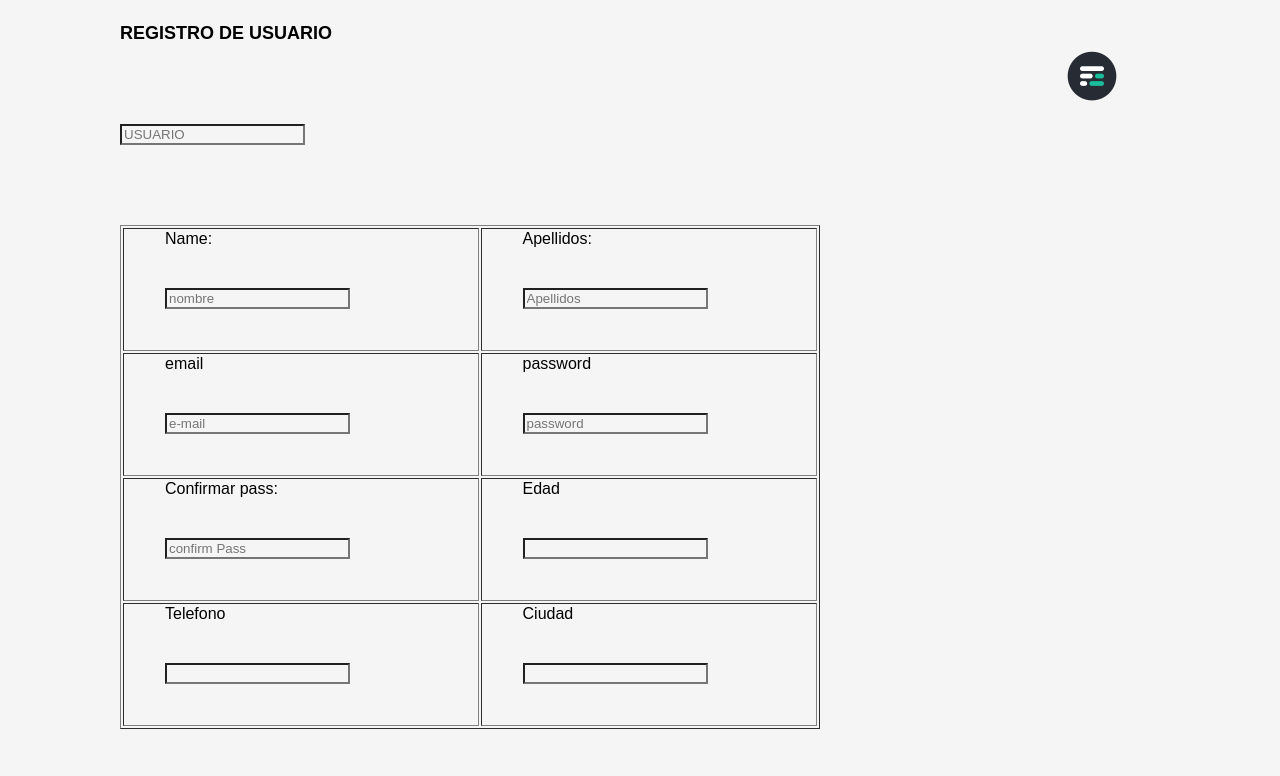
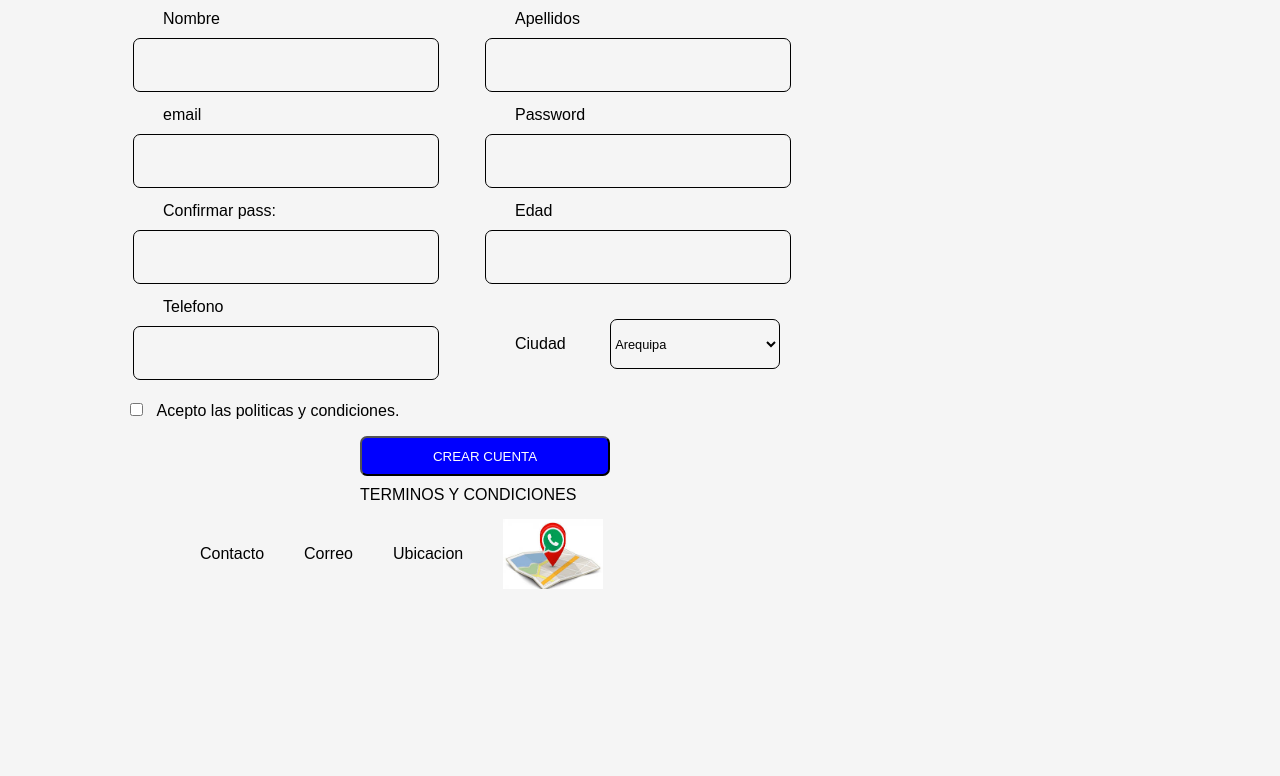
Before and after one commit to KOKODRIL0/CODIGO-FACILITO, a plain HTML site: page Registro/Registro/Registro.html in a window 1280 px wide. Shown: the part 173-949 px from the top of the page. After the commit the page ends 800 px from the top, so only its background shows below. Drawn offline with Linux system fonts and the light colour scheme.

Commit message:
Registro
Registro

```diff
--- a/Registro/Registro/Registro.css
+++ b/Registro/Registro/Registro.css
@@ -1,24 +1,32 @@
 *{
     background-color: whitesmoke;
-    margin: 40px;
+    margin-left : 40px;
     font-family: sans-serif;
-
-
 }
 
 
-#contenedor{
-    height: 70px;
-    font: bold 26px Verdana, sans-serif;
-    border-style: solid;
+
+#seccion{
+    margin: 0;
+    padding:0;
 }
 
-#img{
-    float: right;
-}
 
 h1{
     font-size: 18px;
+    text-align: center;
+}
+
+#foto-texto{
+display: flex;
+align-items: center;
+height: 100px;
+}
+
+#usur-box{
+    align-items: center;
+    margin:0 0 0 250px;
+
 }
 
 #button{
@@ -27,3 +35,61 @@
     margin: 0 auto;
 
 }
+
+input[type="text"],input[type="email"],input[type="password"],input[type="tel"],input[type="list"],input[type="texarea"] {
+    background: #f5f5f5;
+    font-size: 0.8rem;
+    border-radius: 7px;
+    border:1px solid;
+    width: 300px;
+    height: 50px;
+    margin:10px;
+}
+
+input[type="number"]{
+
+    background: #f5f5f5;
+    font-size: 0.8rem;
+    border-radius: 7px;
+    border:1px solid;
+    width: 300px;
+    height: 50px;
+    margin: 10px;
+}
+
+input[type="texarea"]{
+    background-color: darkseagreen;
+    border:darkgreen;
+}
+
+#button{
+    width: 250px;
+    height: 40px;
+    border-radius: 7px;
+    margin:10px 0 10px 200px;
+    }
+
+#pie{
+display: flex;
+align-items: center;
+margin-left: 1000x;
+height: 100px;
+}
+
+p{
+    margin:0 0 0 200px;
+}
+
+#city{
+    width: 170px;
+    height: 50px;
+    font-size: 0.8rem;
+    border-radius: 7px;
+    border:1px solid;
+
+}
+
+#check{
+    margin: 10px;
+
+}
--- a/Registro/Registro/Registro.html
+++ b/Registro/Registro/Registro.html
@@ -1,5 +1,6 @@
 <!DOCTYPE html>
 <html lang="en">
+
 <head>
     <meta charset="UTF-8">
     <meta name="viewport" content="width=device-width, initial-scale=1.0">
@@ -7,44 +8,44 @@
     <title>Document</title>
     <link rel="stylesheet" href="./Registro.css">
 </head>
+
 <body>
-    <header id="contenedor">
-        <h1>CODIGO FACILITO</h1>
-        <img id="img" src="./codigo-facilito.png" alt="" width="50px" height="50px">
 
+    <section id="seccion">
+        <!-- ______________________________________________________________ -->
+        <div id="foto-texto">
 
+            <div><img src="./foto.jfif" width="100px" height="100px"></div>
+            <div id="registro">
+                <h1>REGISTRO DE USUARIO</h1>
+            </div>
+        </div>
+        <div id="usur-box">
+            <input type="texarea" placeholder="USUARIO">
+        </div>
 
-
-    </header>
-    <!-- ____________________________________________________ -->
-    <thead class="reg-us">
-            <h1>REGISTRO DE USUARIO</h1>
-
-            <input type="texarea" placeholder="USUARIO">
-    </thead>
-
-
-<table border="1" width="700px" heigth="1000px">
-
+        <!-- _______________________________________________________________-->
+        <table width="700px" heigth="1000px">
+            <div class="entradas">
                 <tr>
                     <td>
-        <label for="name">Name:</label>
-        <input type="text" placeholder="nombre">
+                        <label for="name">Nombre</label>
+                        <input type="text">
                     </td>
                     <td>
-        <label for="name">Apellidos:</label>
-        <input type="text"placeholder="Apellidos">
+                        <label for="name">Apellidos</label>
+                        <input type="text">
                     </td>
                 </tr>
 
                 <tr>
                     <td>
                         <label for="name">email</label>
-        <input type="email" placeholder="e-mail">
+                        <input type="email">
                     </td>
                     <td>
-        <label for="name">password</label>
-        <input type="password" placeholder="password">
+                        <label for="name">Password</label>
+                        <input type="password">
                     </td>
 
                 </tr>
@@ -52,11 +53,12 @@
                 <tr>
                     <td>
                         <label for="name">Confirmar pass:</label>
-        <input type="text" placeholder="confirm Pass">
+                        <input type="password">
                     </td>
                     <td>
                         <label for="name">Edad</label>
                         <input type="number">
+                    </td>
                 </tr>
 
                 <tr>
@@ -66,24 +68,38 @@
                         <input type="tel">
                     </td>
                     <td>
-        <label for="name">Ciudad</label>
-        <input type="list">
+                        <label   for="name">Ciudad</label>
+
+                        <select id="city" >
+                            <option value="1">Arequipa</option>
+                            <option value="2">Iquitos</option>
+                        </select>
                     </td>
+                </tr>
+            </div>
 
         </table>
-    </tr>
+        <!-- _______________________________________________________ -->
+
+        <div >
+            <input id="check" type="checkbox"> Acepto las politicas y condiciones.
+
+            <div>
+                <button id="button" type="submit">CREAR CUENTA</button>
+                <p>TERMINOS Y CONDICIONES</p>
+            </div>
 
 
 
-        <input type="checkbox" > Acepto las politicas
-
-        <button id="button" type="submit">CREAR CUENTA</button>
             <!--_____________________________________________________-->
-      <footer>
+            <footer id="pie">
                 <span>Contacto</span>
                 <span>Correo </span>
                 <span>Ubicacion</span>
+                <img src="./posicion.jfif" width="100px" height="70px">
             </footer>
             <!-- _______________________________________________________-->
+    </section>
 </body>
+
 </html>
```
Also changed, not shown: Registro/Registro/foto.jfif (added), Registro/Registro/posicion.jfif (added). Lines whose indentation alone changed are shown as unchanged.
